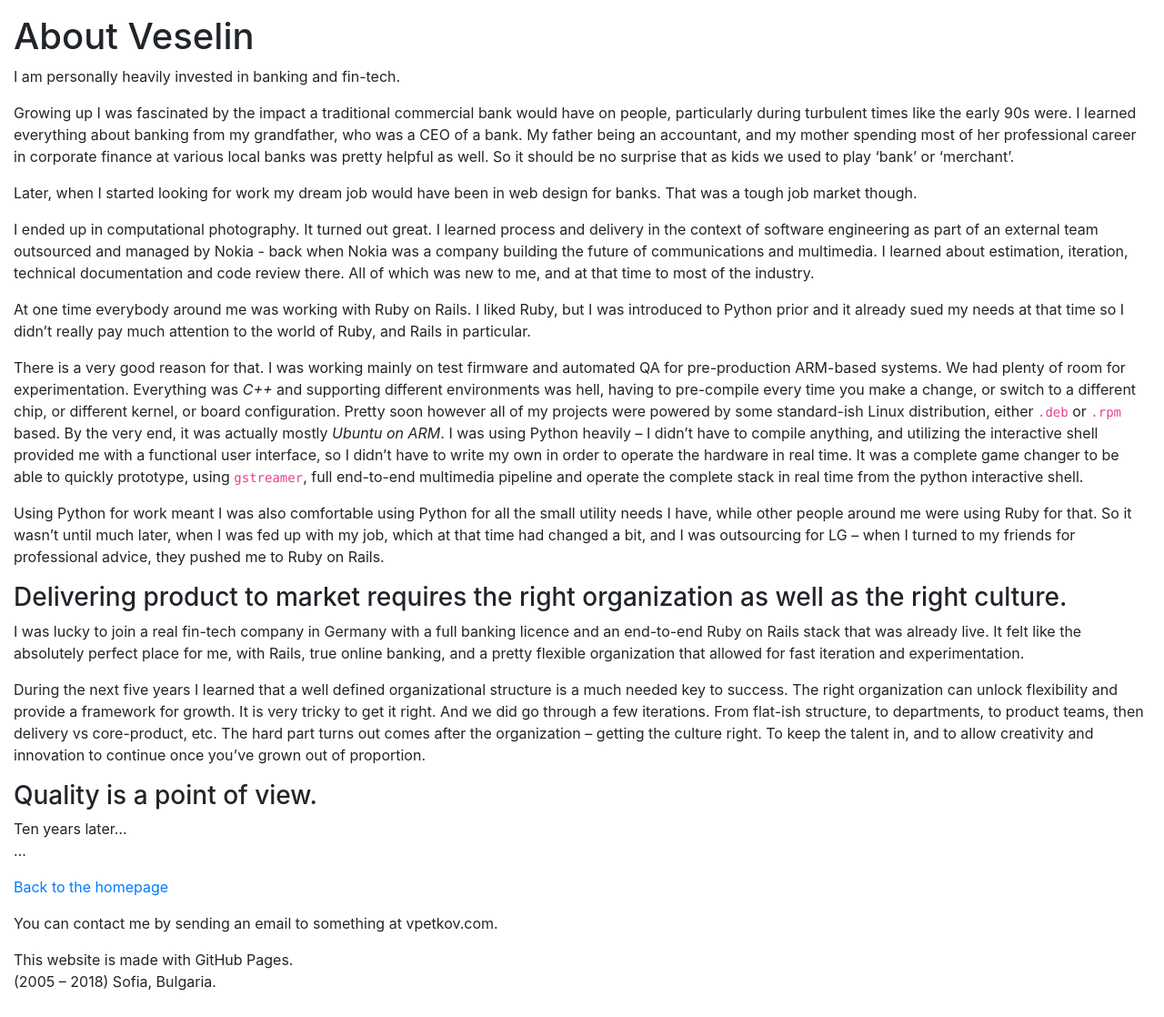
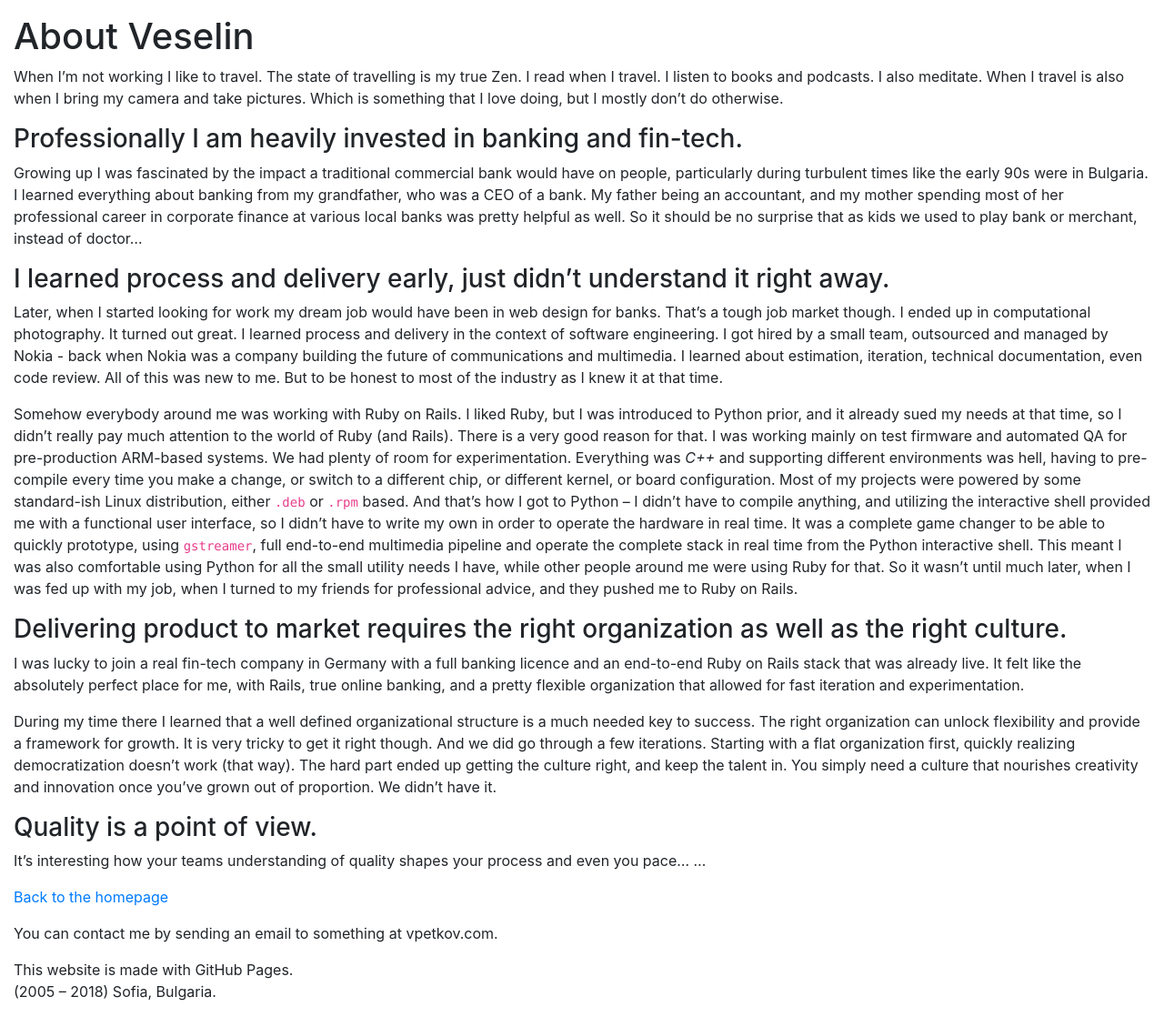
Before and after one commit to vpetkov/vpetkov.github.io, a Jekyll site: the page built from about.md, in a window 1280 px wide. Shown: the whole page at 91% size. Built offline with Jekyll 4.4.1, drawn with Linux system fonts in a browser that asks for light colours; our own code applies the rules of GitHub Pages for plain Markdown files.

Commit message:
Update the content, add about photography

```diff
--- a/about.md
+++ b/about.md
@@ -5,29 +5,27 @@ layout: default
 About Veselin
 =============
 
-I am personally heavily invested in banking and fin-tech.
+When I'm not working I like to travel. The state of travelling is my true Zen. I read when I travel. I listen to books and podcasts. I also meditate. When I travel is also when I bring my camera and take pictures. Which is something that I love doing, but I mostly don't do otherwise.
 
-Growing up I was fascinated by the impact a traditional commercial bank would have on people, particularly during turbulent times like the early 90s were. I learned everything about banking from my grandfather, who was a CEO of a bank. My father being an accountant, and my mother spending most of her professional career in corporate finance at various local banks was pretty helpful as well. So it should be no surprise that as kids we used to play 'bank' or 'merchant'.
+### Professionally I am heavily invested in banking and fin-tech.
 
-Later, when I started looking for work my dream job would have been in web design for banks. That was a tough job market though.
+Growing up I was fascinated by the impact a traditional commercial bank would have on people, particularly during turbulent times like the early 90s were in Bulgaria. I learned everything about banking from my grandfather, who was a CEO of a bank. My father being an accountant, and my mother spending most of her professional career in corporate finance at various local banks was pretty helpful as well. So it should be no surprise that as kids we used to play bank or merchant, instead of doctor...
 
-I ended up in computational photography. It turned out great. I learned process and delivery in the context of software engineering as part of an external team outsourced and managed by Nokia - back when Nokia was a company building the future of communications and multimedia. I learned about estimation, iteration, technical documentation and code review there. All of which was new to me, and at that time to most of the industry.
+### I learned process and delivery early, just didn't understand it right away.
 
-At one time everybody around me was working with Ruby on Rails. I liked Ruby, but I was introduced to Python prior and it already sued my needs at that time so I didn't really pay much attention to the world of Ruby, and Rails in particular.
+Later, when I started looking for work my dream job would have been in web design for banks. That's a tough job market though. I ended up in computational photography. It turned out great. I learned process and delivery in the context of software engineering. I got hired by a small team, outsourced and managed by Nokia - back when Nokia was a company building the future of communications and multimedia. I learned about estimation, iteration, technical documentation, even code review. All of this was new to me. But to be honest to most of the industry as I knew it at that time.
 
-There is a very good reason for that. I was working mainly on test firmware and automated QA for pre-production ARM-based systems. We had plenty of room for experimentation. Everything was *C++* and supporting different environments was hell, having to pre-compile every time you make a change, or switch to a different chip, or different kernel, or board configuration. Pretty soon however all of my projects were powered by some standard-ish Linux distribution, either `.deb` or `.rpm` based. By the very end, it was actually mostly *Ubuntu on ARM*. I was using Python heavily -- I didn't have to compile anything, and utilizing the interactive shell provided me with a functional user interface, so I didn't have to write my own in order to operate the hardware in real time. It was a complete game changer to be able to quickly prototype, using `gstreamer`, full end-to-end multimedia pipeline and operate the complete stack in real time from the python interactive shell.
-
-Using Python for work meant I was also comfortable using Python for all the small utility needs I have, while other people around me were using Ruby for that. So it wasn't until much later, when I was fed up with my job, which at that time had changed a bit, and I was outsourcing for LG -- when I turned to my friends for professional advice, they pushed me to Ruby on Rails.
+Somehow everybody around me was working with Ruby on Rails. I liked Ruby, but I was introduced to Python prior, and it already sued my needs at that time, so I didn't really pay much attention to the world of Ruby (and Rails). There is a very good reason for that. I was working mainly on test firmware and automated QA for pre-production ARM-based systems. We had plenty of room for experimentation. Everything was *C++* and supporting different environments was hell, having to pre-compile every time you make a change, or switch to a different chip, or different kernel, or board configuration. Most of my projects were powered by some standard-ish Linux distribution, either `.deb` or `.rpm` based. And that's how I got to Python -- I didn't have to compile anything, and utilizing the interactive shell provided me with a functional user interface, so I didn't have to write my own in order to operate the hardware in real time. It was a complete game changer to be able to quickly prototype, using `gstreamer`, full end-to-end multimedia pipeline and operate the complete stack in real time from the Python interactive shell. This meant I was also comfortable using Python for all the small utility needs I have, while other people around me were using Ruby for that. So it wasn't until much later, when I was fed up with my job, when I turned to my friends for professional advice, and they pushed me to Ruby on Rails.
 
 ### Delivering product to market requires the right organization as well as the right culture.
 
 I was lucky to join a real fin-tech company in Germany with a full banking licence and an end-to-end Ruby on Rails stack that was already live. It felt like the absolutely perfect place for me, with Rails, true online banking, and a pretty flexible organization that allowed for fast iteration and experimentation.
 
-During the next five years I learned that a well defined organizational structure is a much needed key to success. The right organization can unlock flexibility and provide a framework for growth. It is very tricky to get it right. And we did go through a few iterations. From flat-ish structure, to departments, to product teams, then delivery vs core-product, etc. The hard part turns out comes after the organization -- getting the culture right. To keep the talent in, and to allow creativity and innovation to continue once you've grown out of proportion.
+During my time there I learned that a well defined organizational structure is a much needed key to success. The right organization can unlock flexibility and provide a framework for growth. It is very tricky to get it right though. And we did go through a few iterations. Starting with a flat organization first, quickly realizing democratization doesn't work (that way). The hard part ended up getting the culture right, and keep the talent in. You simply need a culture that nourishes creativity and innovation once you've grown out of proportion. We didn't have it.
 
 ### Quality is a point of view.
 
-Ten years later...
+It's interesting how your teams understanding of quality shapes your process and even you pace...
 ...
 
 [Back to the homepage](/)
```
Also changed, not shown: index.md (+10 -14 lines).
